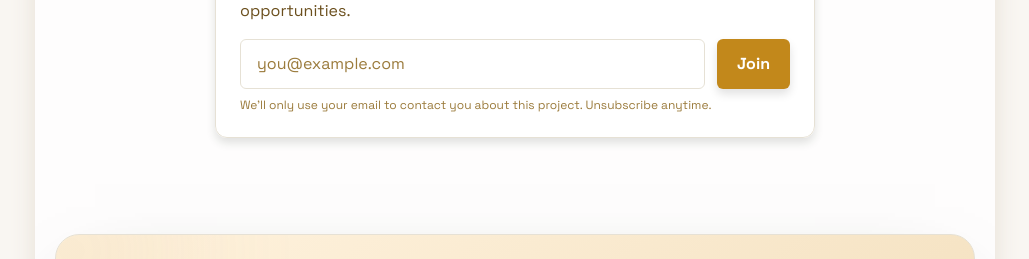
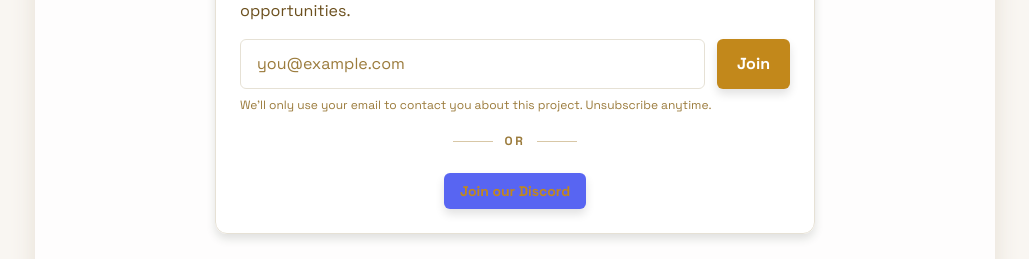
Before and after one commit to BuraChuhadar/tutankhamungamesite, a Next.js app: page / in a window 1280 px wide. Shown: the part 940-1199 px from the top of the page, without its empty margins (125-1154 px from the left). Built offline with nearby package versions, Linux system fonts and the light colour scheme.

Commit message:
Added discord link to footer and header

```diff
--- a/src/app/_components/footer.tsx
+++ b/src/app/_components/footer.tsx
@@ -11,19 +11,22 @@ export function Footer() {
           >
             Join the Builders of the Eternal
           </h3>
-          <div className="flex flex-col lg:flex-row justify-center items-center lg:pl-4 lg:w-1/2">
+          <div className="flex flex-col lg:flex-row justify-center items-center gap-4 lg:gap-6 lg:pl-4 lg:w-1/2">
             <div
               className="mx-3 bg-gray-600 dark:bg-[#40362b] border border-gray-600 dark:border-[#40362b] text-gray-200 dark:text-[#f5e9d6] font-bold py-3 px-12 lg:px-8 mb-6 lg:mb-0 opacity-70 cursor-not-allowed"
               suppressHydrationWarning
             >
               Development in Progress
             </div>
-            <span
-              className="mx-3 font-medium coming-soon"
+            <a
+              href="https://discord.gg/2m2qch3m"
+              target="_blank"
+              rel="noopener noreferrer"
+              className="inline-flex items-center justify-center rounded-lg border border-[#c2881b] px-6 py-3 text-sm font-semibold uppercase tracking-wide text-[#c2881b] transition-colors duration-200 hover:bg-[#c2881b] hover:text-[#1f1a14] dark:border-[#d4a63a] dark:text-[#f5e9d6] dark:hover:bg-[#d4a63a] dark:hover:text-[#1f1a14]"
               suppressHydrationWarning
             >
-              Coming Soon
-            </span>
+              Join Our Discord
+            </a>
           </div>
         </div>
         <div className="border-t border-gray-300 dark:border-[#40362b] pt-8 pb-8">
--- a/src/app/_components/header.tsx
+++ b/src/app/_components/header.tsx
@@ -2,14 +2,17 @@ import Link from "next/link";
 
 const Header = () => {
   return (
-    <h2 className="text-2xl md:text-4xl font-bold tracking-tight md:tracking-tighter leading-tight pt-4 mt-2 sm:mt-4 md:mt-12 flex items-center gap-2 relative z-[99999999]">      <Link
+    <div className="relative z-[99999999] flex items-center justify-start gap-2 pt-4 mt-2 sm:mt-4 md:mt-12">
+      <h2 className="text-2xl md:text-4xl font-bold tracking-tight md:tracking-tighter leading-tight flex items-center gap-2">
+        <Link
           href="/"
-        className="hover:underline text-[#c2881b] dark:text-[#d4a63a] cursor-pointer relative z-[99999999] back-button px-4 py-2 rounded-md transition-colors"
+          className="hover:underline text-[#c2881b] dark:text-[#d4a63a] cursor-pointer back-button px-4 py-2 rounded-md transition-colors"
           style={{ viewTransitionName: "back-button" }}
         >
           ← Back
         </Link>
       </h2>
+    </div>
   );
 };
 
--- a/src/app/_components/waitlist-signup.tsx
+++ b/src/app/_components/waitlist-signup.tsx
@@ -92,6 +92,21 @@ export function WaitlistSignup() {
           We’ll only use your email to contact you about this project.
           Unsubscribe anytime.
         </p>
+        <div className="mt-5 flex items-center justify-center gap-3 text-xs font-semibold uppercase tracking-[0.22em] text-[#9b7b3c] dark:text-[#cfbca7]">
+          <span className="h-px w-10 bg-[#d8c7a6] dark:bg-[#3a2b1b]" />
+          <span>or</span>
+          <span className="h-px w-10 bg-[#d8c7a6] dark:bg-[#3a2b1b]" />
+        </div>
+        <div className="mt-6 flex justify-center">
+          <a
+            href="https://discord.gg/2m2qch3m"
+            target="_blank"
+            rel="noopener noreferrer"
+            className="inline-flex items-center justify-center gap-2 rounded-md bg-[#5865f2] px-4 py-2 text-sm font-semibold text-white shadow-sm transition-colors duration-200 hover:bg-[#4752c4]"
+          >
+            Join our Discord
+          </a>
+        </div>
       </div>
     </section>
   );
```
Also changed, not shown: src/app/_components/featured-video.tsx (+9 -8 lines). Lines whose indentation alone changed are shown as unchanged.
